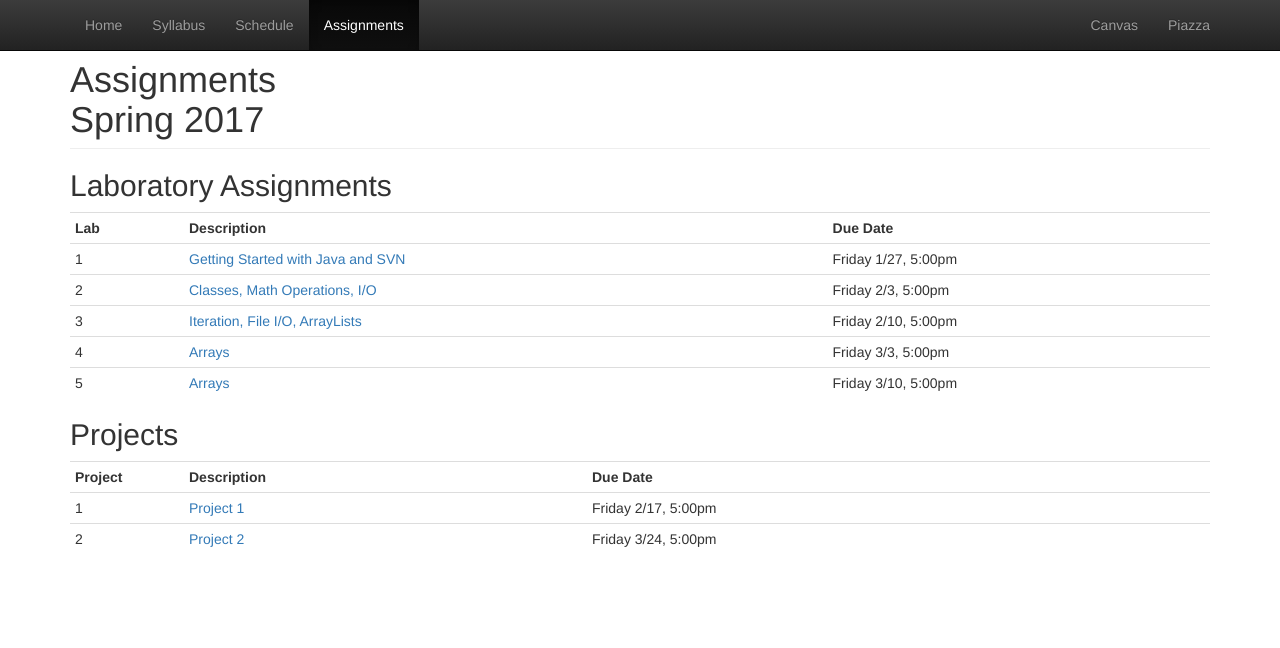
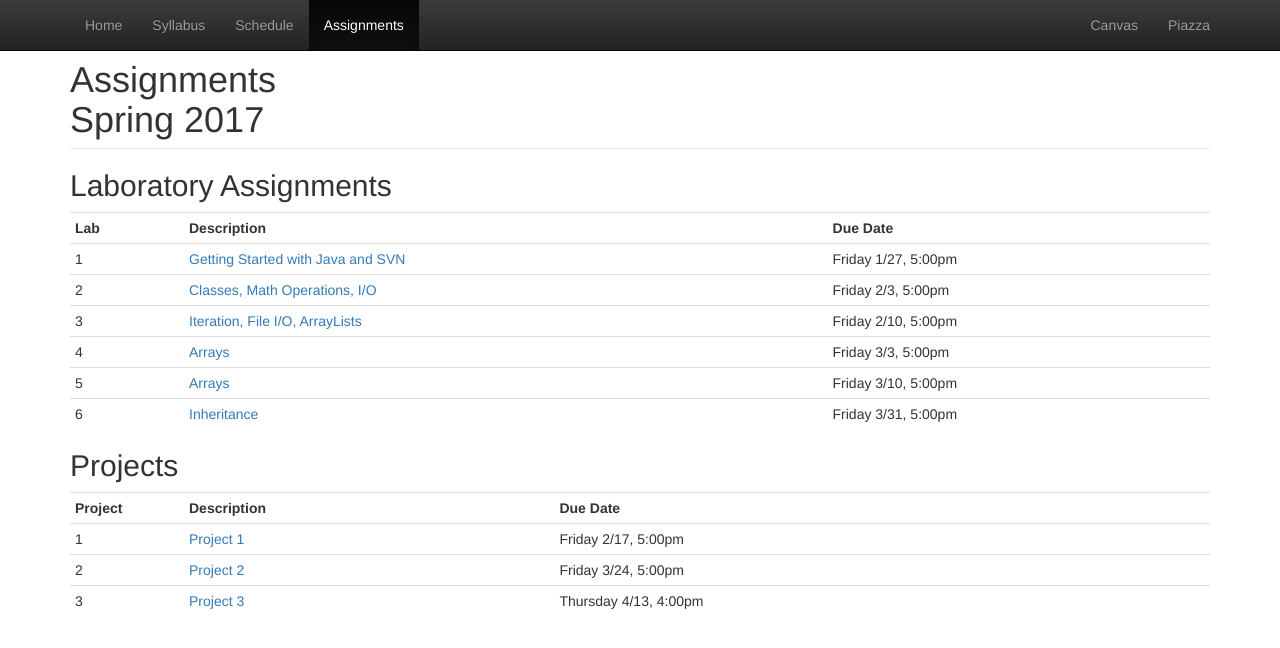
Before and after one commit to CS514-F17/cs514-f17.github.io, a Jekyll site: the page built from assignments.html, in a window 1280 px wide. Shown: the top 648 px of the page. Built offline with Jekyll 4.4.1, drawn with Linux system fonts in a browser that asks for light colours.

Commit message:
adding assignments

```diff
--- a/assignments.html
+++ b/assignments.html
@@ -39,12 +39,12 @@ title: Assignments
        <td><a href="https://github.com/CS112-S17/labs/blob/master/lab5.md">Arrays</a></td>
        <td>Friday 3/10, 5:00pm</td>
      </tr>
-<!--
      <tr>
        <td>6</td>
        <td><a href="https://github.com/CS112-S17/labs/blob/master/lab6.md">Inheritance</a></td>
-       <td>Friday 10/21, 5:00pm</td>
+       <td>Friday 3/31, 5:00pm</td>
      </tr>
+<!--
      <tr>
        <td>7</td>
        <td><a href="https://github.com/CS112-S17/labs/blob/master/lab7.md">Recursion</a></td>
@@ -78,12 +78,12 @@ title: Assignments
      <td><a href="https://github.com/CS112-S17/projects/blob/master/project2.md">Project 2</a></td>
      <td>Friday 3/24, 5:00pm</td>
    </tr>
-<!--
    <tr>
      <td>3</td>
      <td><a href="https://github.com/CS112-S17/projects/blob/master/project3.md">Project 3</a></td>
-     <td>Friday 11/4, 5:00pm</td>
+     <td>Thursday 4/13, 4:00pm</td>
    </tr>
+<!--
    <tr>
      <td>4</td>
      <td><a href="https://github.com/CS112-S17/projects/blob/master/project4.md">Project 4</a></td>
```
